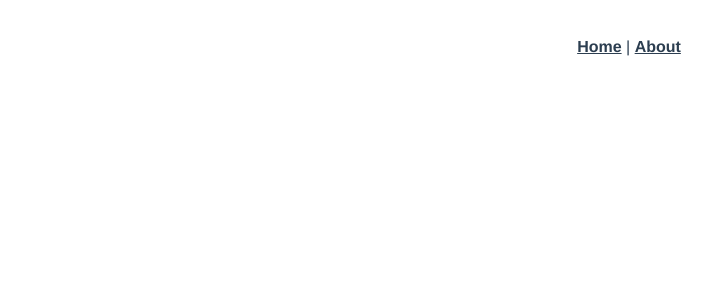
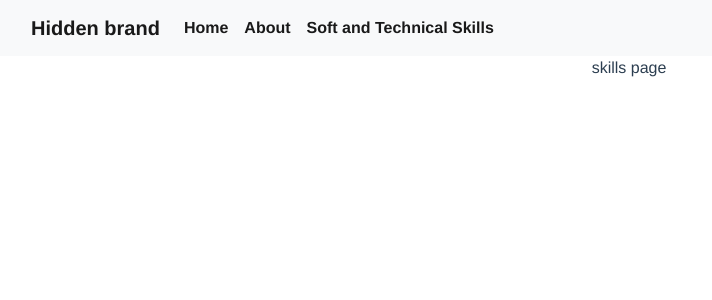
Before and after one commit to isaacszubaidah/vue-js-portfolio, a Vue app: page /skills in a window 1280 px wide. Before the commit this address had no page. Shown: the top 300 px of the page, without its empty margins (11-723 px from the left). Built offline with nearby package versions, Linux system fonts and the light colour scheme.

Commit message:
first commit

```diff
--- a/public/index.html
+++ b/public/index.html
@@ -5,6 +5,7 @@
     <meta http-equiv="X-UA-Compatible" content="IE=edge">
     <meta name="viewport" content="width=device-width,initial-scale=1.0">
     <link rel="icon" href="<%= BASE_URL %>favicon.ico">
+    <link rel="stylesheet" href="/main.css">
     <title><%= htmlWebpackPlugin.options.title %></title>
   </head>
   <body>
@@ -13,5 +14,7 @@
     </noscript>
     <div id="app"></div>
     <!-- built files will be auto injected -->
+    <link href="https://cdn.jsdelivr.net/npm/bootstrap@5.0.2/dist/css/bootstrap.min.css" rel="stylesheet" integrity="sha384-EVSTQN3/azprG1Anm3QDgpJLIm9Nao0Yz1ztcQTwFspd3yD65VohhpuuCOmLASjC" crossorigin="anonymous">
+    <script src="https://cdn.jsdelivr.net/npm/bootstrap@5.0.2/dist/js/bootstrap.bundle.min.js" integrity="sha384-MrcW6ZMFYlzcLA8Nl+NtUVF0sA7MsXsP1UyJoMp4YLEuNSfAP+JcXn/tWtIaxVXM" crossorigin="anonymous"></script>
   </body>
 </html>
--- a/src/App.vue
+++ b/src/App.vue
@@ -1,8 +1,30 @@
 <template>
-  <nav>
+  <!-- <nav>
     <router-link to="/">Home</router-link> |
-    <router-link to="/about">About</router-link>
-  </nav>
+    <router-link to="/about">About</router-link> |
+    <router-link to="/skills">Skills</router-link> |
+  </nav> -->
+  <nav class="navbar navbar-expand-lg navbar-light bg-light">
+  <div class="container-fluid">
+    <button class="navbar-toggler" type="button" data-bs-toggle="collapse" data-bs-target="#navbarTogglerDemo01" aria-controls="navbarTogglerDemo01" aria-expanded="false" aria-label="Toggle navigation">
+      <span class="navbar-toggler-icon"></span>
+    </button>
+    <div class="collapse navbar-collapse" id="navbarTogglerDemo01">
+      <a class="navbar-brand" href="#">Hidden brand</a>
+      <ul class="navbar-nav me-auto mb-2 mb-lg-0">
+        <li class="nav-item">
+          <router-link class="nav-link active" aria-current="page" to="/">Home</router-link>
+        </li>
+        <li class="nav-item">
+              <router-link class="nav-link active" aria-current="page" to="/about">About</router-link>
+        </li>
+        <li class="nav-item">
+              <router-link class="nav-link active" aria-current="page" to="/skills">Soft and Technical Skills</router-link>
+        </li>
+      </ul>
+    </div>
+  </div>
+</nav>
   <router-view/>
 </template>
 
--- a/src/router/index.js
+++ b/src/router/index.js
@@ -1,5 +1,7 @@
 import { createRouter, createWebHistory } from 'vue-router'
 import HomeView from '../views/HomeView.vue'
+import AboutView from '../views/AboutView.vue'
+import SkillsView from '../views/SkillsView.vue'
 
 const routes = [
   {
@@ -10,11 +12,13 @@
   {
     path: '/about',
     name: 'about',
-    // route level code-splitting
-    // this generates a separate chunk (about.[hash].js) for this route
-    // which is lazy-loaded when the route is visited.
-    component: () => import(/* webpackChunkName: "about" */ '../views/AboutView.vue')
-  }
+    component: AboutView
+  },
+  {
+    path: '/skills',
+    name: 'skills',
+    component: SkillsView
+  },
 ]
 
 const router = createRouter({
--- a/src/views/HomeView.vue
+++ b/src/views/HomeView.vue
@@ -1,7 +1,7 @@
 <template>
   <div class="home">
-    <img alt="Vue logo" src="../assets/logo.png">
-    <HelloWorld msg="Welcome to Your Vue.js App"/>
+    <img class="HomePageImg" alt="" src="https://lh3.googleusercontent.com/drive-viewer/AEYmBYTti3Nexk4BEz1YHXD-bu2VGW8ToMZ3UYS8cpFJAh4QlXuTniWDFmcbip-aAxHTqQOs3008f6XyKtuQESMCz---IulT=s1600">
+    <!-- <HelloWorld msg="Welcome to Your Vue.js App"/> -->
   </div>
 </template>
 
@@ -16,3 +16,13 @@
   }
 }
 </script>
+
+<style scoped>
+.HomePageImg{
+    width: 500px;
+    height: 450px;
+    display: flex;
+    position: relative;
+    float: start;
+}
+</style>
--- /dev/null
+++ b/src/views/SkillsView.vue
@@ -0,0 +1,15 @@
+  <template>
+ <div class="skills">
+<p>skills page</p>
+ </div>
+</template>
+
+<script>
+export default {
+
+}
+</script>
+
+<style>
+
+</style>
```
Also changed, not shown: main.css (added), 2 other files (tests, documents, lock files or other folders).
